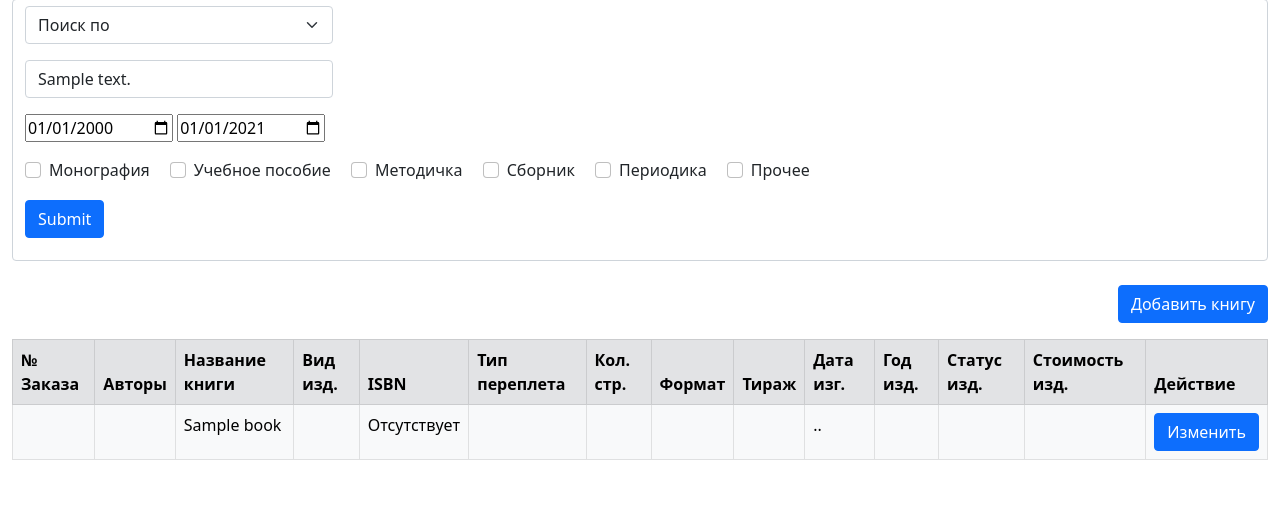
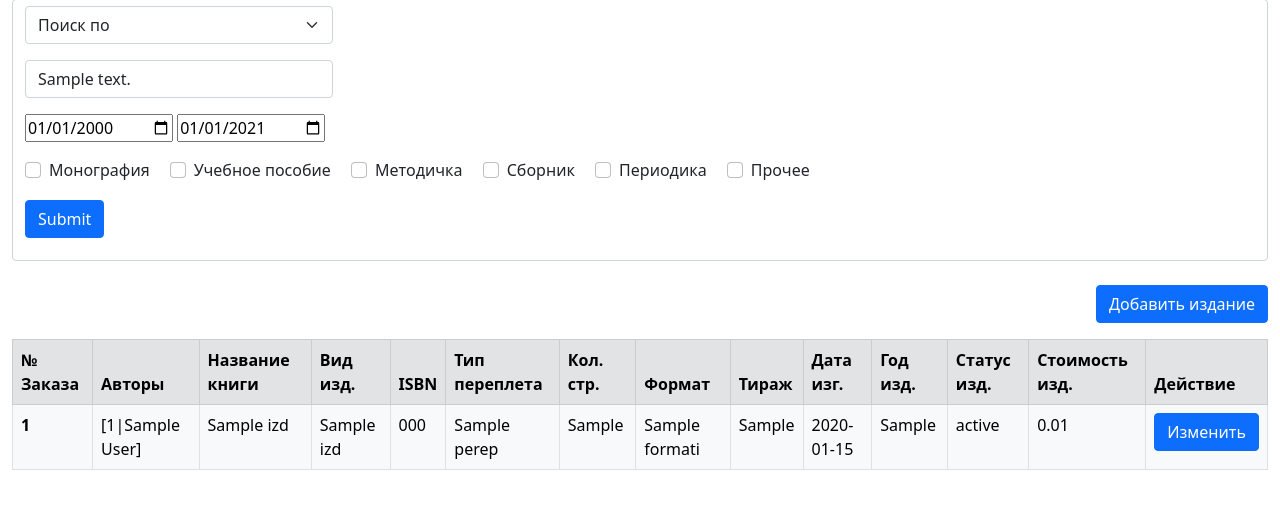
Before and after one commit to Lioueq/database_izd, a Flask app: template templates/index.html in a window 1280 px wide. Shown: the part 57-566 px from the top of the page. Run offline with Flask 2, Linux system fonts and the light colour scheme; tables that the repository leaves empty hold one stand-in row (values such as "Sample post"); the template is opened without the code that fills it: values that come from a table or form of the project are taken from there, most other values are stand-ins (such as "Sample title", 1, 10 or a date in 2020).

Commit message:
not ready

```diff
--- a/app.py
+++ b/app.py
@@ -1,17 +1,84 @@
 from flask import render_template, redirect, request, abort
-from forms.add_book import AddBookForm
+from forms.forms import AddIzdForm, AddAuthorForm
 from datetime import datetime
 from appvars import db, app
-from models import Izd, Authors, Books
+from models import Izd, Authors
 
 
-@app.route('/')
+def converter(data):  # функция для присваивания id для данных
+    vidi_izd = {'Монография': 1, 'Учебное пособие': 2, 'Методичка': 3, 'Сборник': 4, 'Периодика': 5, 'Прочее': 6}
+    tipi_perep = {'Брошюра': 1, 'Брошюра+цв.обл.': 2, 'Книга': 3, 'Книга+цв.обл.': 4}
+    formats = {'А4': 1, 'А5': 2}
+    status = {'ГОТОВ': 1, 'НЕ ГОТОВ': 2}
+    if data in vidi_izd.keys():
+        data_id = vidi_izd[data]
+    elif data in tipi_perep.keys():
+        data_id = tipi_perep[data]
+    elif data in formats.keys():
+        data_id = formats[data]
+    else:
+        data_id = status[data]
+    return data_id
+
+
+@app.route('/')  # главная страница
 def index():
-    pass
+    izds = Izd.query.all()
+    return render_template('index.html', izds=izds)
+
+
+@app.route('/add_izd', methods=['POST', 'GET'])  # добавление издания
+def add_izd():
+    form = AddIzdForm()
+    if form.validate_on_submit():
+        vid_izd_id = converter(form.vid_izd.data)
+        tip_perep_id = converter(form.tip_perep.data)
+        format_id = converter(form.format.data)
+        status_id = converter(form.status.data)
+        izd = Izd(
+            book_name=form.book_name.data,
+            vid_id=vid_izd_id,
+            ISBN=form.ISBN.data,
+            perep_id=tip_perep_id,
+            kol_str=form.kol_str.data,
+            format_id=format_id,
+            tirazh=form.tirazh.data,
+            data_izg=form.data_izg.data,
+            god_izd=form.god_izd.data,
+            status_id=status_id,
+            stoim=form.stoim.data
+        )
+        db.session.add(izd)
+        db.session.commit()
+        return redirect('/')
+    if request.method == 'POST':
+        return render_template('author_choice.html', title='Выбор авторов', izd_form=form)
+    return render_template('add_izd.html', title='Добавление издания', form=form)
+
+
+@app.route('/author_choice', methods=['POST', 'GET'])  # выбор автора
+def author_choice():
+    form = AddIzdForm()
+    if request.method == 'POST':
+        authors_id = request.form.getlist('authors')
+        return render_template('add_izd.html', title='Добавление издания', form=form, authors_id=authors_id)
+    authors = Authors.query.all()
+    return render_template('author_choice.html', authors=authors, title='Выбор авторов')
+
+
+@app.route('/add_author', methods=['POST', 'GET'])  # добавление автора
+def add_author():
+    form = AddAuthorForm()
+    if form.validate_on_submit():
+        author = Authors(author_name=form.author_name.data)
+        db.session.add(author)
+        db.session.commit()
+        return redirect('/author_choice')
+    return render_template('add_author.html', title='Добавление автора', form=form)
 
 
 def main():
-    pass
+    app.run(debug=True)
 
 
 if __name__ == '__main__':
--- a/appvars.py
+++ b/appvars.py
@@ -3,6 +3,6 @@ from flask_sqlalchemy import SQLAlchemy
 
 app = Flask(__name__)
 app.config['SECRET_KEY'] = '7N9WLBw8?PcRuy*j2X@EdVkwyp-Y@@xk'
-app.config['SQLALCHEMY_DATABASE_URI'] = 'sqlite:///db/test.db'
+app.config['SQLALCHEMY_DATABASE_URI'] = 'mysql+pymysql://root:DaViD41933@localhost/test3'
 app.config['SQLALCHEMY_TRACK_MODIFICATIONS'] = False
 db = SQLAlchemy(app)
--- a/models.py
+++ b/models.py
@@ -1,13 +1,18 @@
 from appvars import db
+
+
+association_table = db.Table('association',
+                             db.Column('author_id', db.Integer, db.ForeignKey('authors.author_id')),
+                             db.Column('nom_zak', db.Integer, db.ForeignKey('izd.Nom_zak')))
 
 
 class Izd(db.Model):
     def __repr__(self):
-        return f'{self.Nom_zak} nom zak|{self.author_id} author id|{self.book_id} book id'
+        return f'{self.Nom_zak}|{self.book_name}|{self.vid_id}|{self.perep_id}|{self.kol_str}|{self.format_id}|' \
+               f'{self.tirazh}|{self.data_izg}'
     __tablename__ = 'izd'
     Nom_zak = db.Column(db.Integer(), primary_key=True)
-    author_id = db.Column(db.Integer(), db.ForeignKey('authors.author_id'))
-    book_id = db.Column(db.Integer(), db.ForeignKey('books.book_id'))
+    book_name = db.Column(db.String(100))
     vid_id = db.Column(db.Integer(), db.ForeignKey('vidi_izd.vid_id'))
     ISBN = db.Column(db.String(100))
     perep_id = db.Column(db.Integer(), db.ForeignKey('tipi_perep.perep_id'))
@@ -18,11 +23,7 @@ class Izd(db.Model):
     god_izd = db.Column(db.String(40))
     status_id = db.Column(db.Integer(), db.ForeignKey('statusi.status_id'))
     stoim = db.Column(db.Integer())
-
-
-association_table = db.Table('association',
-                             db.Column('author_id', db.Integer, db.ForeignKey('authors.author_id')),
-                             db.Column('book_id', db.Integer, db.ForeignKey('books.book_id')))
+    authors = db.relationship('Authors', secondary=association_table, back_populates='izds')
 
 
 class Authors(db.Model):
@@ -31,18 +32,7 @@ class Authors(db.Model):
     __tablename__ = 'authors'
     author_id = db.Column(db.Integer(), primary_key=True)
     author_name = db.Column(db.String(100))
-    izd = db.relationship('Izd', backref='author')
-    books = db.relationship("Books", secondary=association_table, back_populates="authors")
-
-
-class Books(db.Model):
-    def __repr__(self):
-        return f'{self.book_id}|{self.book_name}'
-    __tablename__ = 'books'
-    book_id = db.Column(db.Integer(), primary_key=True)
-    book_name = db.Column(db.String(100))
-    izd = db.relationship('Izd', backref='book')
-    authors = db.relationship("Authors", secondary=association_table, back_populates="books")
+    izds = db.relationship("Izd", secondary=association_table, back_populates="authors")
 
 
 class VidiIzd(db.Model):
--- a/static/css/style.css
+++ b/static/css/style.css
@@ -9,3 +9,7 @@
 .width-fix {
     width: 25%;
 }
+
+.middle {
+    text-align: middle;
+}
--- a/templates/index.html
+++ b/templates/index.html
@@ -119,7 +119,7 @@
     <p><input type="submit" class="btn btn-primary"></p>
 </form>
 <nav class="right mt-4">
-    <p><a class="btn btn-primary" href="/add_book">Добавить книгу</a></p>
+    <p><a class="btn btn-primary" href="/add_izd">Добавить издание</a></p>
 </nav>
 <table class="table table-bordered">
     <thead>
@@ -141,27 +141,27 @@
         </tr>
     </thead>
     <tbody>
-        {% for book in books %}
+        {% for izd in izds %}
             <tr class="table-light">
-                <th scope="row">{{book.Nom_zak}}</th>
-                <td>{{book.autor_name}}</td>
-                <td>{{book.book_name}}</td>
-                <td>{{book.vid_izd}}</td>
-                {% if book.ISBN %}
-                    <td>{{book.ISBN}}</td>
+                <th scope="row">{{izd.Nom_zak}}</th>
+                <td>{{izd.authors}}</td>
+                <td>{{izd.book_name}}</td>
+                <td>{{izd.vid_izd.vid_name}}</td>
+                {% if izd.ISBN %}
+                    <td>{{izd.ISBN}}</td>
                 {% else %}
                     <td>Отсутствует</td>
                 {% endif %}
-                <td>{{book.tip_perep}}</td>
-                <td>{{book.kol_str}}</td>
-                <td>{{book.format}}</td>
-                <td>{{book.tirazh}}</td>
-                <td>{{book.data_izg.day}}.{{book.data_izg.month}}.{{book.data_izg.year}}</td>
-                <td>{{book.god_izd}}</td>
-                <td>{{book.status}}</td>
-                <td>{{book.stoim / 100}}</td>
+                <td>{{izd.tip_perep.perep_name}}</td>
+                <td>{{izd.kol_str}}</td>
+                <td>{{izd.format.format_name}}</td>
+                <td>{{izd.tirazh}}</td>
+                <td>{{izd.data_izg}}</td>
+                <td>{{izd.god_izd}}</td>
+                <td>{{izd.status.status_name}}</td>
+                <td>{{izd.stoim / 100}}</td>
                 <td>
-                    <a href="/book/{{ book.Nom_zak }}" class="btn btn-primary">Изменить</a>
+                    <a href="/book/{{ izd.Nom_zak }}" class="btn btn-primary">Изменить</a>
                 </td>
             </tr>
         {% endfor %}
```
Also changed, not shown: forms/forms.py (renamed from forms/add_book.py, +9 -5 lines), templates/add_author.html (added, +19 -0 lines), templates/add_izd.html (renamed from templates/add_book.html, +5 -9 lines), templates/author_choice.html (added, +30 -0 lines), db/test.db (deleted).
